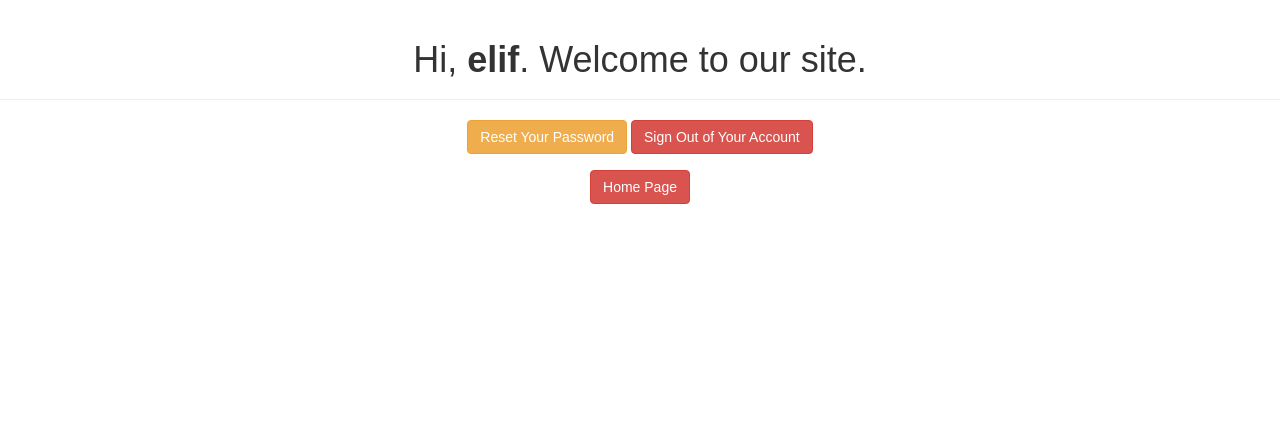
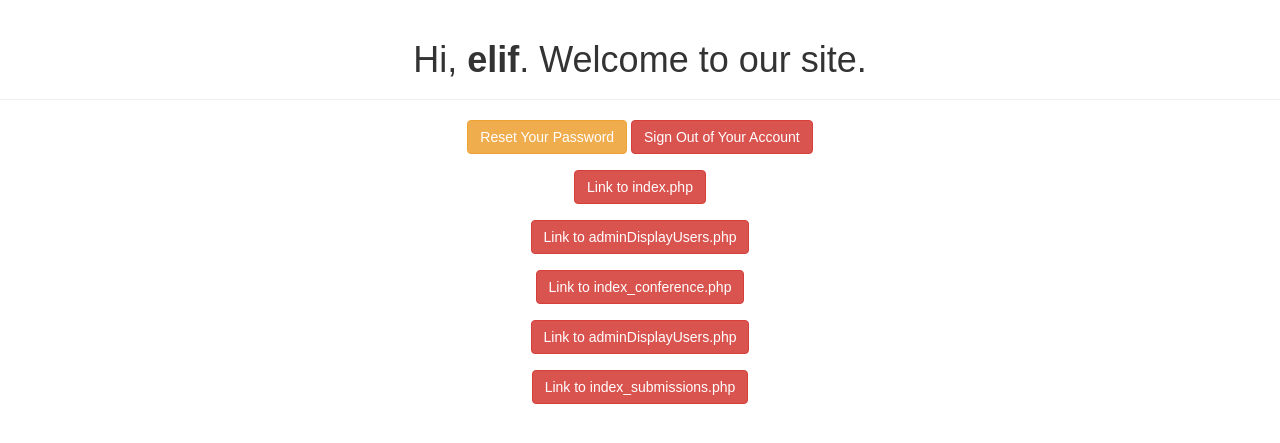
Before and after one commit to ThePopato/Bil372_Odev2_10, a PHP site: page /welcome.php in a window 1280 px wide. Shown: the top 443 px of the page. Run offline with PHP 8.4, Linux system fonts and the light colour scheme; a user stored in the database is signed in.

Commit message:
Created better homepage.

```diff
--- a/welcome.php
+++ b/welcome.php
@@ -27,7 +27,15 @@ if(!isset($_SESSION["loggedin"]) || $_SESSION["loggedin"] !== true){
         <a href="reset-password.php" class="btn btn-warning">Reset Your Password</a>
         <a href="logout.php" class="btn btn-danger">Sign Out of Your Account</a>
         <br></br>
-        <a href="index.php" class="btn btn-danger">Home Page</a>
+        <a href="index.php" class="btn btn-danger">Link to index.php</a>
+        <br></br>
+        <a href="adminDisplayUsers.php" class="btn btn-danger">Link to adminDisplayUsers.php</a>
+        <br></br>
+        <a href="index_conference.php" class="btn btn-danger">Link to index_conference.php</a>
+        <br></br>
+        <a href="index_conference_tags.php" class="btn btn-danger">Link to adminDisplayUsers.php</a>
+        <br></br>
+        <a href="index_submissions.php" class="btn btn-danger">Link to index_submissions.php</a>
     </p>
 </body>
 </html>
```
